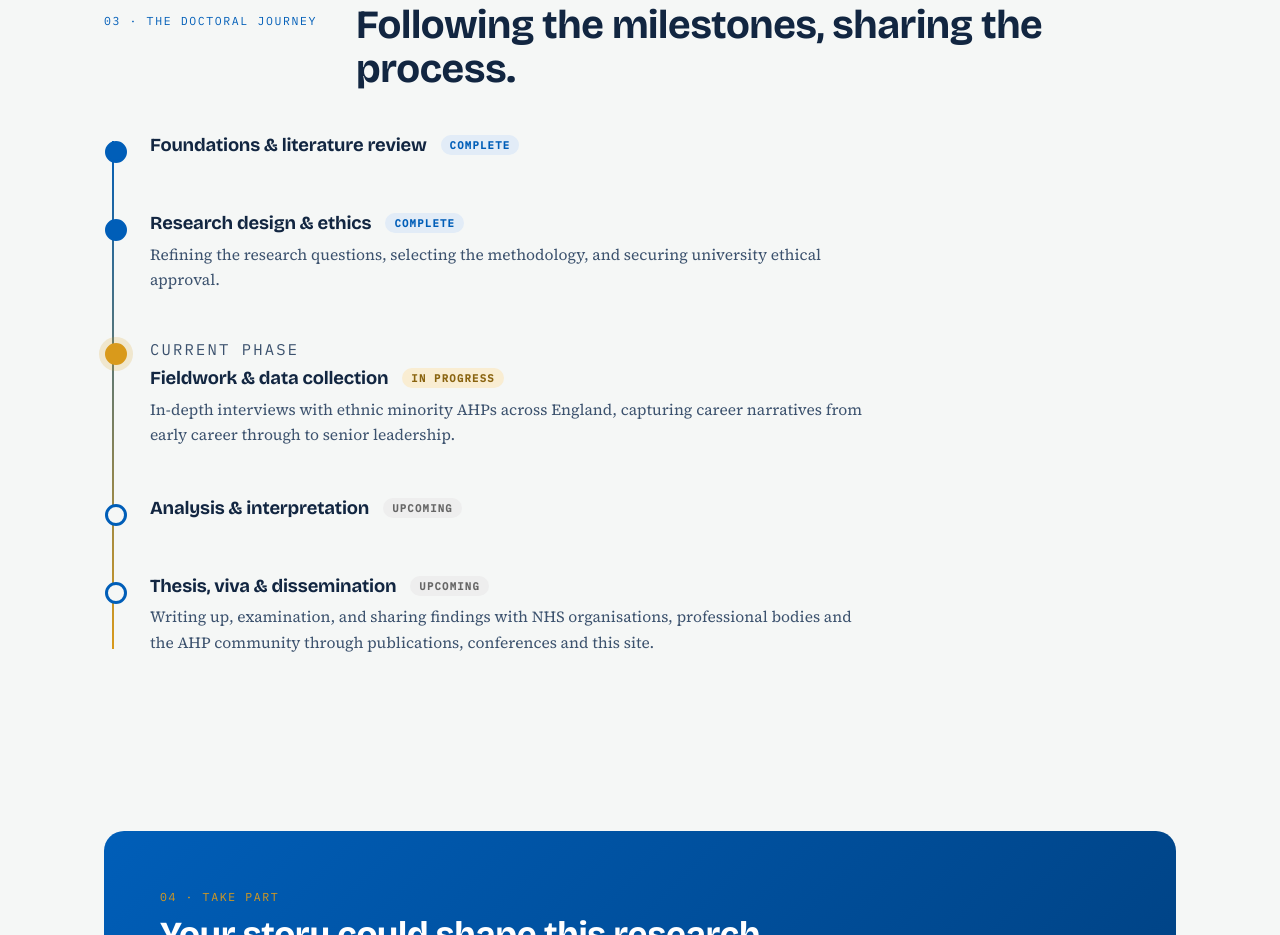
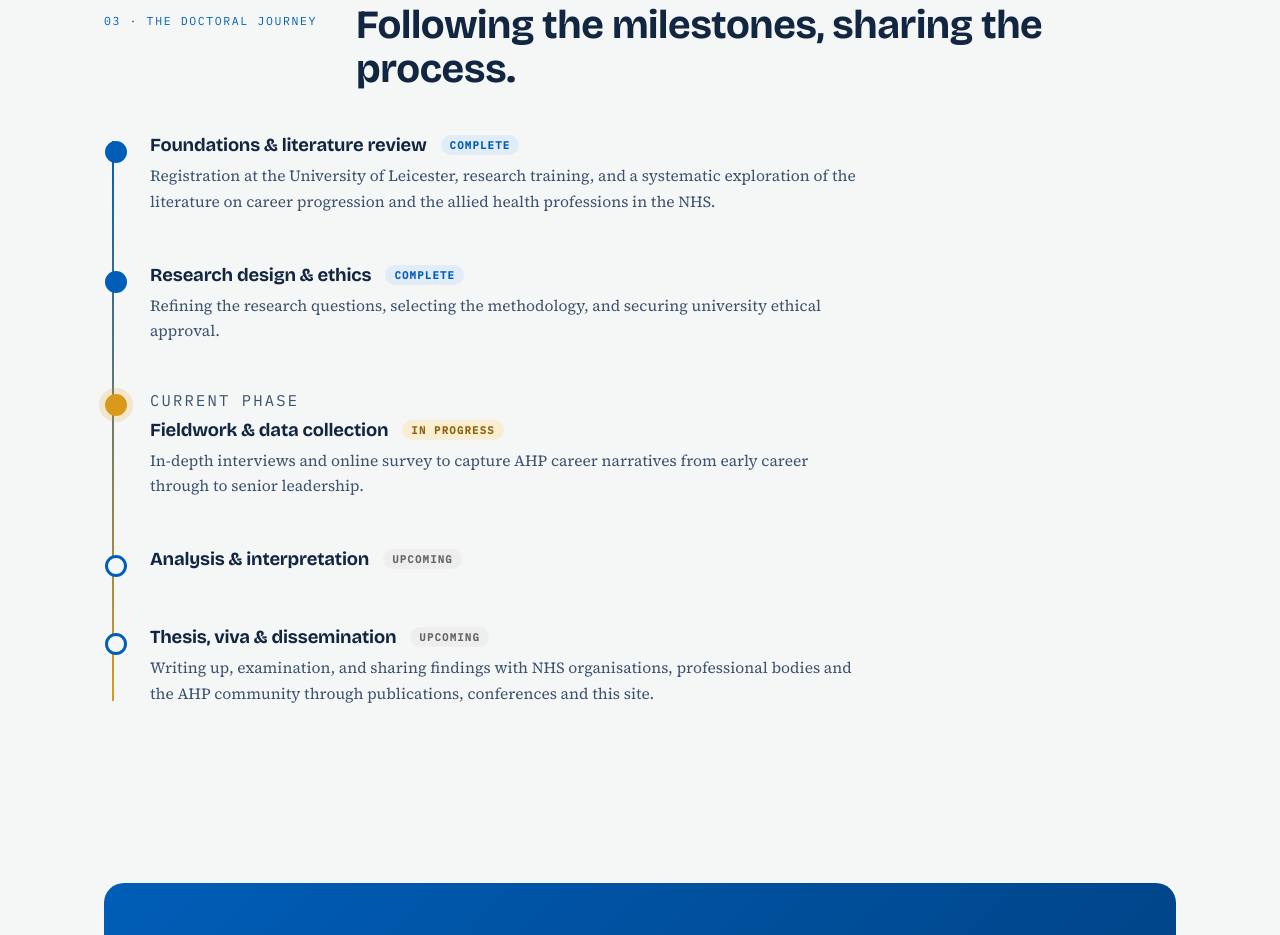
Before and after one commit to mariyayeldhos/PhD, a plain HTML site: page index.html in a window 1280 px wide. Shown: the part 2401-3336 px from the top of the page. Drawn offline with nearby package versions, Linux system fonts and the light colour scheme.

Commit message:
Add files via upload

```diff
--- a/index.html
+++ b/index.html
@@ -322,6 +322,7 @@ footer a:hover{color:#fff}
       <div class="milestone done reveal">
 
         <h3>Foundations &amp; literature review <span class="status done">Complete</span></h3>
+        <p>Registration at the University of Leicester, research training, and a systematic exploration of the literature on career progression and the allied health professions in the NHS.</p>
       </div>
       <div class="milestone done reveal">
 
@@ -331,7 +332,7 @@ footer a:hover{color:#fff}
       <div class="milestone now reveal">
         <p class="mono">Current phase</p>
         <h3>Fieldwork &amp; data collection <span class="status now">In progress</span></h3>
-        <p>In-depth interviews with ethnic minority AHPs across England, capturing career narratives from early career through to senior leadership.</p>
+        <p>In-depth interviews and online survey to capture AHP career narratives from early career through to senior leadership.</p>
       </div>
       <div class="milestone reveal">
 
```
